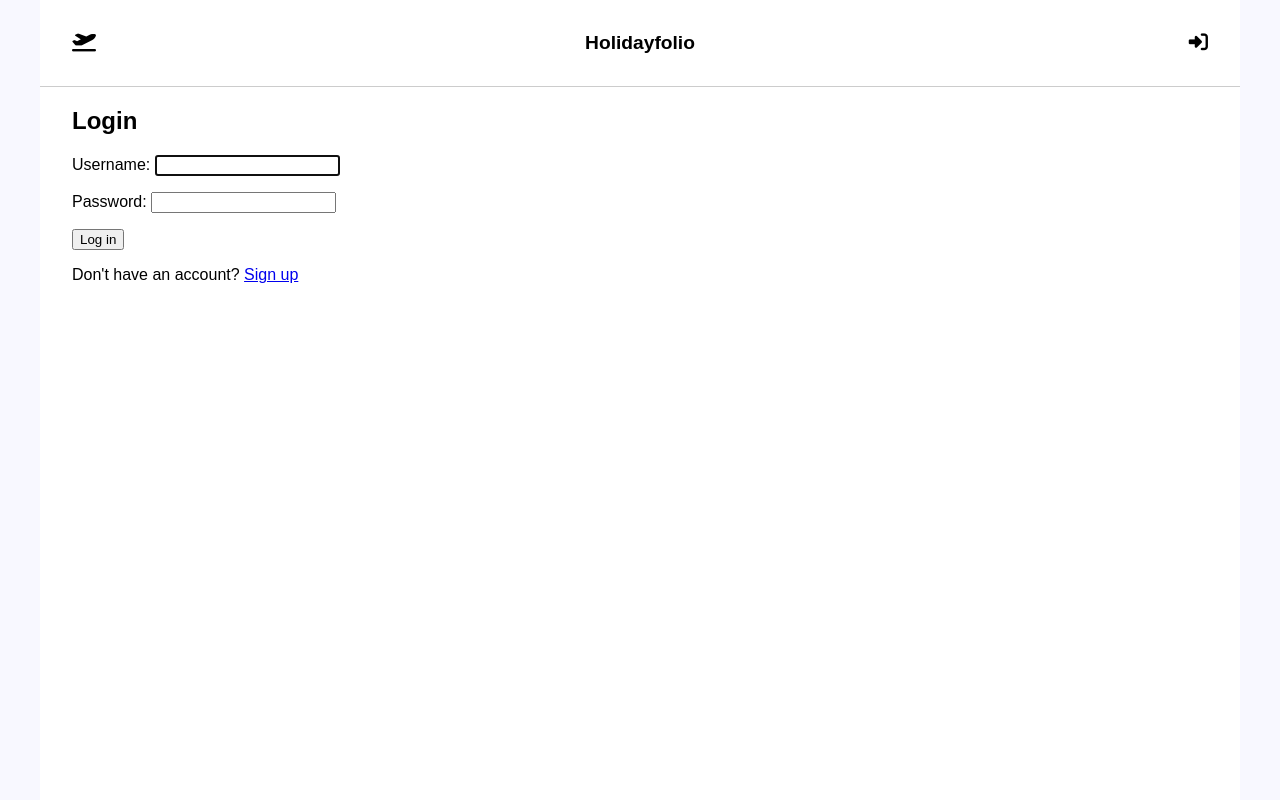
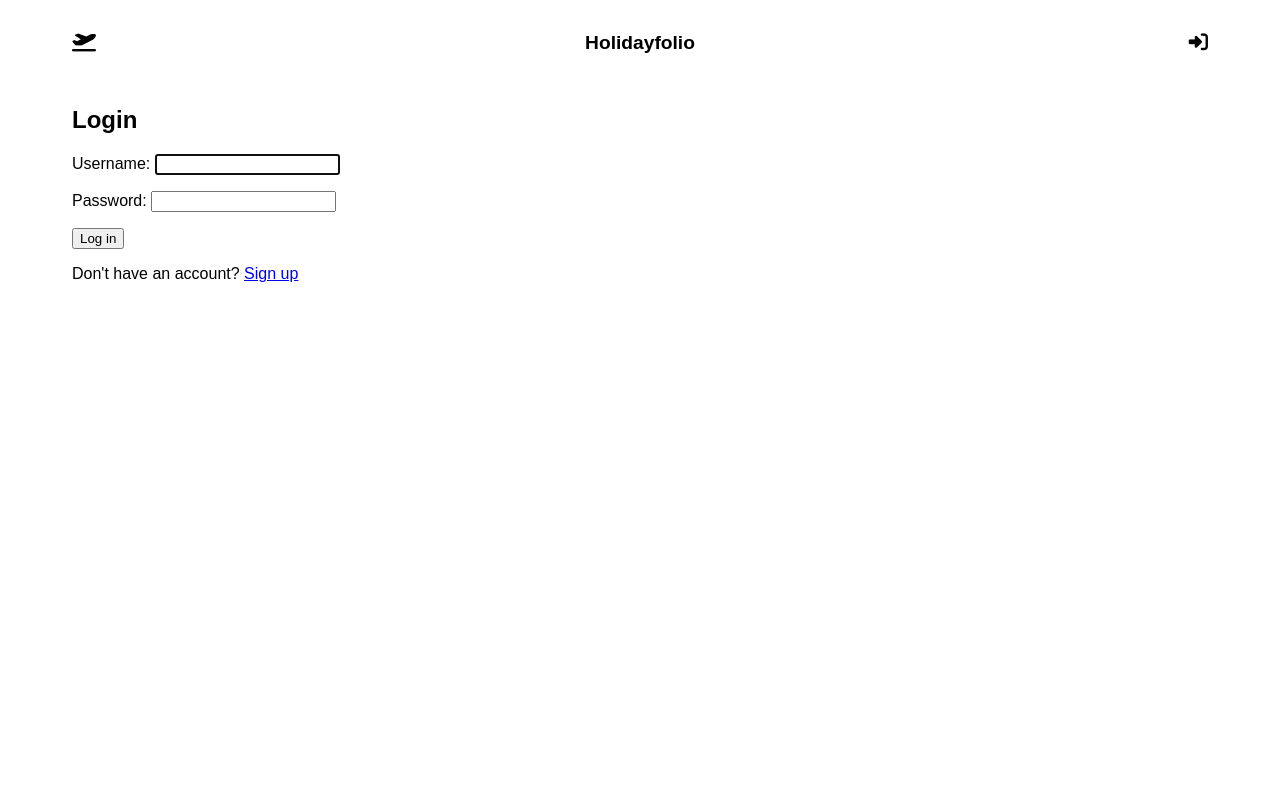
Before and after one commit to WSmith329/holidayfolio, a Django app: a page that uses templates/base.html in a window 1280 px wide. Run offline with Django 5.2, Linux system fonts and the light colour scheme; some libraries are stand-ins or nearby versions.

Commit message:
styling clean up

```diff
--- a/static/css/main.css
+++ b/static/css/main.css
@@ -6,7 +6,7 @@
 /* Page structure styles */
 body {
     color: black;
-    background-color: ghostwhite;
+    background-color: white;
     margin: 0;
     min-height: 100vh;
 }
@@ -21,7 +21,6 @@ body {
     width: 100%;
     padding-left: 2rem;
     padding-right: 2rem;
-    background-color: white;
 }
 .full-bleed {
     grid-column: 1 / -1; /* opts an element back out to full width */
@@ -33,7 +32,6 @@ header {
     align-items: center;
     padding-top: 2rem;
     padding-bottom: 2rem;
-    border-bottom: 1px solid #ccc;
 }
 
 header div {
```
